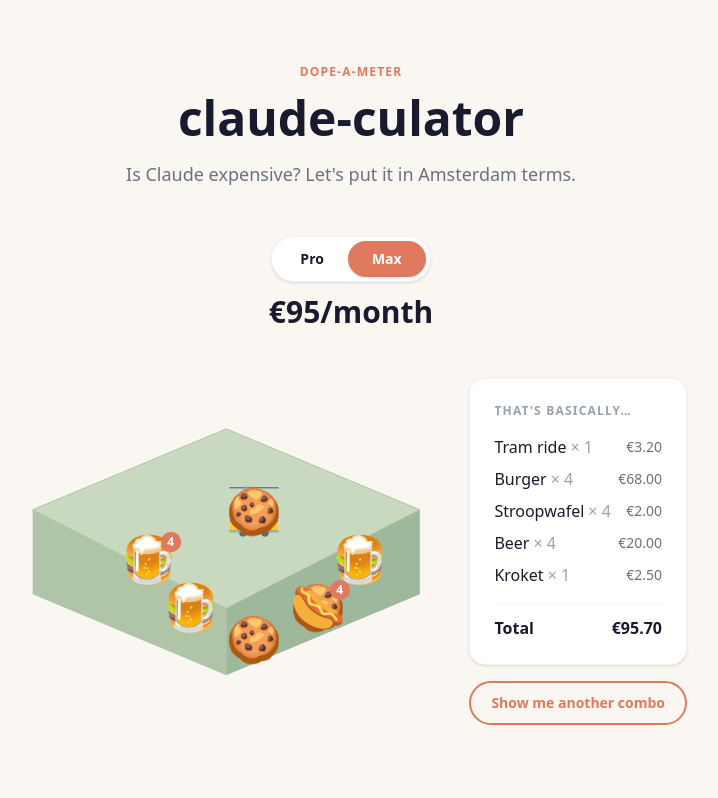
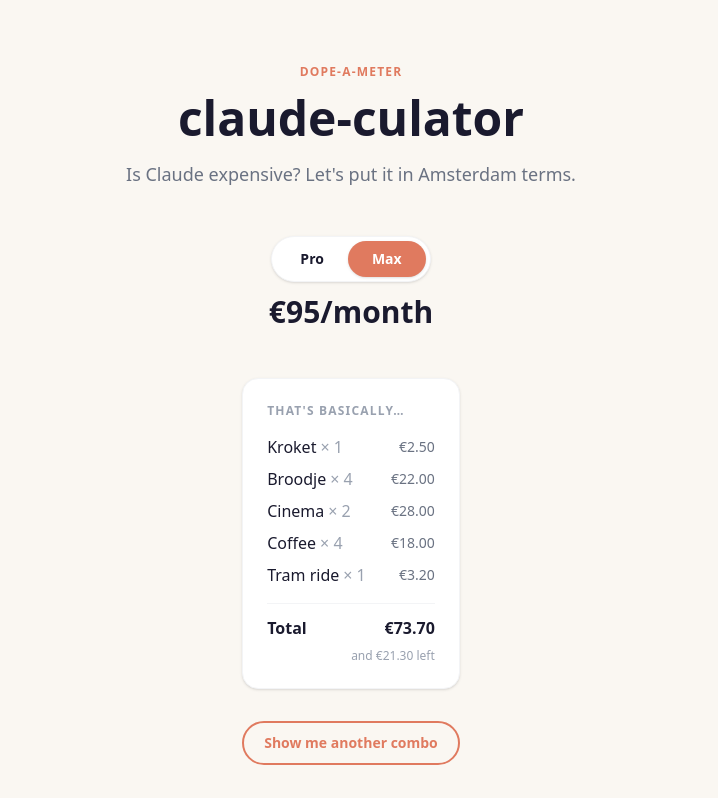
Before and after one commit to cinjoff/claude-cost-calculator, a Next.js app: page / in a window 1280 px wide. Shown: the top 798 px of the page, without its empty margins (289-1007 px from the left). Built offline with nearby package versions, Linux system fonts and the light colour scheme.

Commit message:
feat: remove isometric table, split margaritas/tacos, add qty constraints per item

```diff
--- a/src/app/page.tsx
+++ b/src/app/page.tsx
@@ -2,7 +2,6 @@
 
 import { useState, useCallback } from 'react';
 import { PlanToggle } from '@/components/PlanToggle';
-import { IsometricTable } from '@/components/IsometricTable';
 import { ComboCard } from '@/components/ComboCard';
 import { ShuffleButton } from '@/components/ShuffleButton';
 import { DopamineBar } from '@/components/DopamineBar';
@@ -16,18 +15,15 @@
 
 export default function Home() {
   const [plan, setPlan] = useState<PlanKey>('max');
-  const [comboKey, setComboKey] = useState(0);
   const [comboResult, setComboResult] = useState<ComboResult>(() => newCombo('max'));
 
   const handlePlanChange = useCallback((newPlan: PlanKey) => {
     setPlan(newPlan);
     setComboResult(newCombo(newPlan));
-    setComboKey(k => k + 1);
   }, []);
 
   const handleShuffle = useCallback(() => {
     setComboResult(newCombo(plan));
-    setComboKey(k => k + 1);
   }, [plan]);
 
   return (
@@ -49,15 +45,10 @@
       {/* Plan toggle */}
       <PlanToggle selected={plan} onChange={handlePlanChange} />
 
-      {/* Stage */}
-      <section className="w-full max-w-2xl flex flex-col md:flex-row items-center gap-8">
-        <div className="flex-1 w-full">
-          <IsometricTable combo={comboResult.combo} comboKey={comboKey} />
-        </div>
-        <div className="flex flex-col items-center w-full md:w-auto">
-          <ComboCard combo={comboResult.combo} remainder={comboResult.remainder} />
-          <ShuffleButton onClick={handleShuffle} />
-        </div>
+      {/* Combo */}
+      <section className="flex flex-col items-center gap-4">
+        <ComboCard combo={comboResult.combo} remainder={comboResult.remainder} />
+        <ShuffleButton onClick={handleShuffle} />
       </section>
 
       {/* Dopamine bar */}
--- /dev/null
+++ b/src/components/icons/TacosIcon.tsx
@@ -0,0 +1,11 @@
+export function TacosIcon({ size = 64 }: { size?: number }) {
+  return (
+    <span
+      style={{ fontSize: size * 0.8, lineHeight: 1, display: 'block', textAlign: 'center', userSelect: 'none' }}
+      role="img"
+      aria-label="Tacos"
+    >
+      🌮
+    </span>
+  );
+}
--- a/src/components/icons/index.ts
+++ b/src/components/icons/index.ts
@@ -11,6 +11,7 @@
 export { WeedIcon } from './WeedIcon';
 export { CocaineIcon } from './CocaineIcon';
 export { MargaritasIcon } from './MargaritasIcon';
+export { TacosIcon } from './TacosIcon';
 
 import { BeerIcon } from './BeerIcon';
 import { CoffeeIcon } from './CoffeeIcon';
@@ -25,6 +26,7 @@
 import { WeedIcon } from './WeedIcon';
 import { CocaineIcon } from './CocaineIcon';
 import { MargaritasIcon } from './MargaritasIcon';
+import { TacosIcon } from './TacosIcon';
 import type React from 'react';
 
 export const ITEM_ICONS: Record<string, React.ComponentType<{ size?: number }>> = {
@@ -41,4 +43,5 @@
   weed: WeedIcon,
   cocaine: CocaineIcon,
   margaritas: MargaritasIcon,
+  tacos: TacosIcon,
 };
--- a/src/data/items.ts
+++ b/src/data/items.ts
@@ -2,24 +2,27 @@
   id: string;
   label: string;
   price: number;
-  weight: number; // higher = more likely to appear
+  weight: number;    // higher = more likely to appear
   dopamineMins: number; // how long the dopamine hit lasts
+  qtyMin?: number;  // minimum quantity (default 1)
+  qtyMax?: number;  // maximum quantity (default 4)
 }
 
 export const ITEMS: Item[] = [
-  { id: 'beer',        label: 'Beer',                       price: 5.00,  weight: 10, dopamineMins: 45   },
-  { id: 'coffee',      label: 'Coffee',                     price: 4.50,  weight: 10, dopamineMins: 120  },
-  { id: 'wine',        label: 'Wine',                       price: 6.00,  weight: 8,  dopamineMins: 90   },
-  { id: 'cinema',      label: 'Cinema',                     price: 14.00, weight: 5,  dopamineMins: 120  },
-  { id: 'stroopwafel', label: 'Stroopwafel',                price: 0.50,  weight: 8,  dopamineMins: 3    },
-  { id: 'kroket',      label: 'Kroket',                     price: 2.50,  weight: 7,  dopamineMins: 8    },
-  { id: 'broodje',     label: 'Broodje',                    price: 5.50,  weight: 7,  dopamineMins: 15   },
-  { id: 'tram',        label: 'Tram ride',                  price: 3.20,  weight: 6,  dopamineMins: 20   },
-  { id: 'burger',      label: 'Burger',                     price: 17.00, weight: 4,  dopamineMins: 25   },
-  { id: 'pizza',       label: 'Pizza',                      price: 20.00, weight: 3,  dopamineMins: 30   },
-  { id: 'weed',        label: 'Weed',                       price: 12.00, weight: 3,  dopamineMins: 240  },
-  { id: 'cocaine',     label: 'Cocaine',                    price: 60.00, weight: 1,  dopamineMins: 20   },
-  { id: 'margaritas',  label: 'Margaritas + Tacos',         price: 45.00, weight: 2,  dopamineMins: 180  },
+  { id: 'beer',        label: 'Beer',        price: 5.00,  weight: 10, dopamineMins: 45  },
+  { id: 'coffee',      label: 'Coffee',      price: 4.50,  weight: 10, dopamineMins: 120 },
+  { id: 'wine',        label: 'Wine',        price: 6.00,  weight: 8,  dopamineMins: 90  },
+  { id: 'cinema',      label: 'Cinema',      price: 14.00, weight: 5,  dopamineMins: 120, qtyMax: 2 },
+  { id: 'stroopwafel', label: 'Stroopwafel', price: 0.50,  weight: 8,  dopamineMins: 3   },
+  { id: 'kroket',      label: 'Kroket',      price: 2.50,  weight: 7,  dopamineMins: 8   },
+  { id: 'broodje',     label: 'Broodje',     price: 5.50,  weight: 7,  dopamineMins: 15  },
+  { id: 'tram',        label: 'Tram ride',   price: 3.20,  weight: 6,  dopamineMins: 20  },
+  { id: 'burger',      label: 'Burger',      price: 17.00, weight: 4,  dopamineMins: 25, qtyMin: 2, qtyMax: 2 },
+  { id: 'pizza',       label: 'Pizza',       price: 20.00, weight: 3,  dopamineMins: 30, qtyMax: 3 },
+  { id: 'weed',        label: 'Weed',        price: 12.00, weight: 3,  dopamineMins: 240 },
+  { id: 'cocaine',     label: 'Cocaine',     price: 60.00, weight: 1,  dopamineMins: 20  },
+  { id: 'margaritas',  label: 'Margaritas',  price: 15.00, weight: 2,  dopamineMins: 90, qtyMin: 3, qtyMax: 3 },
+  { id: 'tacos',       label: 'Tacos',       price: 10.00, weight: 2,  dopamineMins: 20, qtyMin: 3, qtyMax: 3 },
 ];
 
 export const PLANS = {
--- a/src/lib/combo.ts
+++ b/src/lib/combo.ts
@@ -39,16 +39,20 @@
 
   for (const item of pool) {
     if (result.length >= MAX_DISTINCT) break;
-    if (item.price > remaining + MAX_OVERAGE) continue;
 
-    const maxQty = Math.min(
-      Math.floor((remaining + MAX_OVERAGE) / item.price),
-      4
-    );
-    if (maxQty < 1) continue;
+    const itemMin = item.qtyMin ?? 1;
+    const itemMax = item.qtyMax ?? 4;
 
-    // Bias toward smaller quantities
-    const qty = Math.ceil(Math.random() * maxQty);
+    // Skip if we can't afford the minimum quantity
+    if (item.price * itemMin > remaining + MAX_OVERAGE) continue;
+
+    const maxAffordable = Math.floor((remaining + MAX_OVERAGE) / item.price);
+    const maxQty = Math.min(maxAffordable, itemMax);
+
+    if (maxQty < itemMin) continue;
+
+    // Pick quantity in [itemMin, maxQty]
+    const qty = itemMin + Math.floor(Math.random() * (maxQty - itemMin + 1));
     result.push({ item, quantity: qty });
     remaining = Math.round((remaining - item.price * qty) * 100) / 100;
 
```
Also changed, not shown: 1 other file (tests, documents, lock files or other folders).
